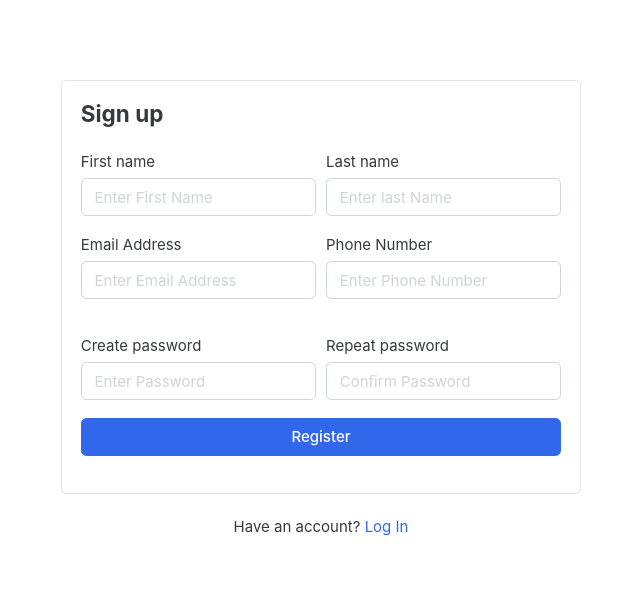
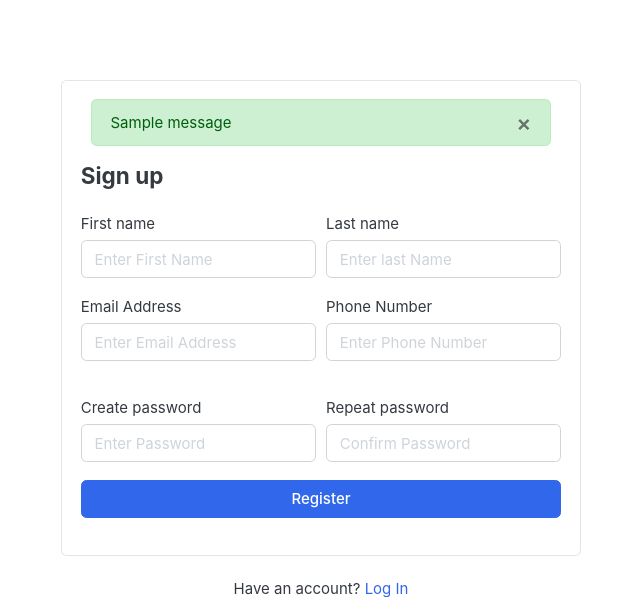
Before and after one commit to ianwanjala/greatkart.django, a Django app: page /accounts/logout/ in a window 1280 px wide. Shown: the part 118-715 px from the top of the page, without its empty margins (319-959 px from the left). Run offline with Django 3.2, Linux system fonts and the light colour scheme; data comes from the database, SQL or seed files in the repository; both versions use the stored data as it was after the commit; one stand-in notice (Sample message) is shown; some libraries are stand-ins or nearby versions; some web fonts are replaced.

Commit message:
registration alerts updated, fade out not working

```diff
--- a/accounts/views.py
+++ b/accounts/views.py
@@ -1,6 +1,7 @@
-from django.shortcuts import render
+from django.shortcuts import render,redirect
 from .forms import RegistrationForm
 from .models import Account
+from django.contrib import messages
 # Create your views here.
 
 def register(request):
@@ -16,6 +17,8 @@ def register(request):
             user = Account.objects.create_user(first_name=first_name, last_name=last_name,  email=email, username=username, password=password)
             user.phone_number = phone_number
             user.save()
+            messages.success(request, 'Registration Successful.')
+            return redirect('register')
 
     else:
          form = RegistrationForm()
--- a/greatkart/settings.py
+++ b/greatkart/settings.py
@@ -138,3 +138,8 @@ STATICFILES_DIRS = [
 #media files configuration
 MEDIA_URL = '/media/'
 MEDIA_ROOT = BASE_DIR /'media'
+
+from django.contrib.messages import constants as messages
+MESSAGE_TAGS = {
+    messages.ERROR: 'danger',
+}
--- a/static/js/script.js
+++ b/static/js/script.js
@@ -57,3 +57,8 @@ $(document).ready(function() {
 
 });
 // jquery end
+
+setTimeout(function() {
+    $('#message').fadeOut('slow')
+
+}, 4000);
--- a/templates/accounts/register.html
+++ b/templates/accounts/register.html
@@ -11,6 +11,7 @@
     <!-- ============================ COMPONENT REGISTER   ================================= -->
         <div class="card mx-auto" style="max-width:520px; margin-top:40px;">
           <article class="card-body">
+            {% include 'includes/alerts.html' %}
             <header class="mb-4"><h4 class="card-title">Sign up</h4></header>
             <form action="{% url  'register' %}" method="POST">
                 {% csrf_token %}
--- /dev/null
+++ b/templates/includes/alerts.html
@@ -0,0 +1,13 @@
+{% if messages %}
+
+
+    {% for message in messages %}
+    <div id="message" class="container">
+    <div {% if message.tags %} class="alert alert-{{message.tags }}"{% endif %} role="alert">
+        <button type="button" class="close" data-dismiss="alert"><span aria-hidden="true">&times;</span></button>
+        {% if message.level == DEFAULT_MESSAGE_LEVELS.ERROR %}important: {% endif %}
+        {{ message }}
+    </div>
+    </div>
+    {% endfor %}
+{% endif %}
```
Also changed, not shown: db.sqlite3.
